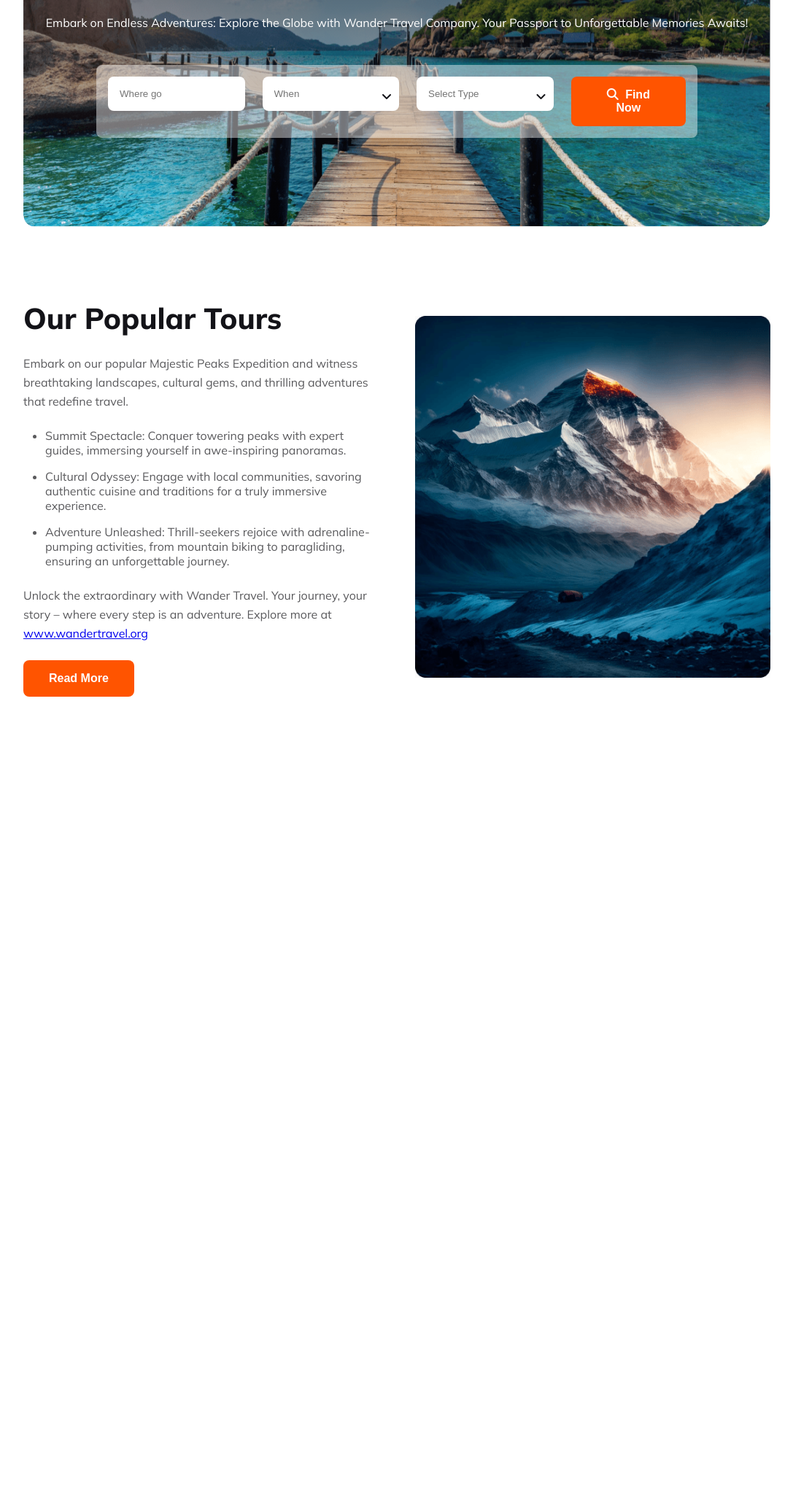
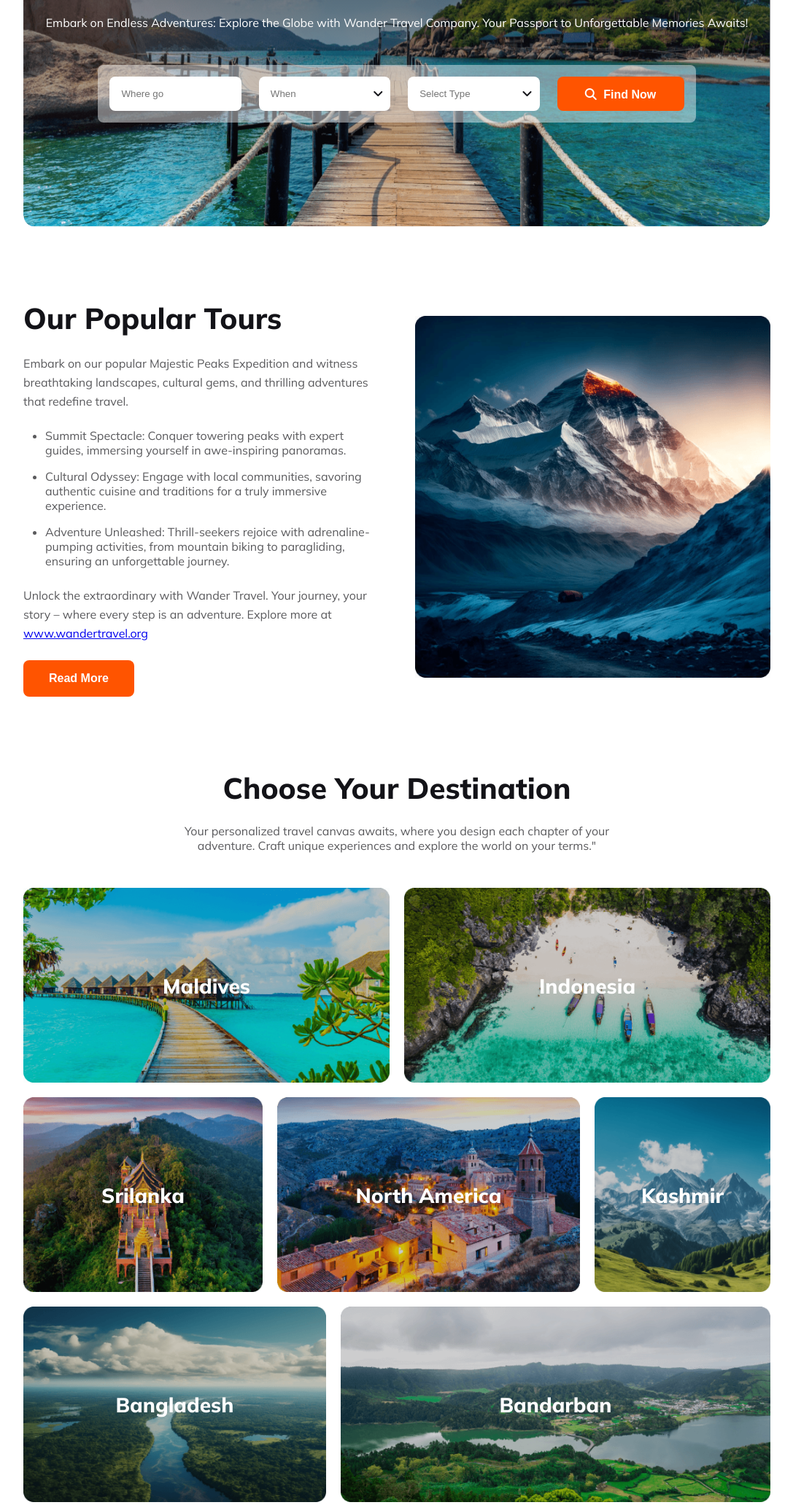
Before and after one commit to shahin-hossain-dev/wander-travel-2, a plain HTML site: page index.html in a window 1280 px wide. Shown: the part 341-2404 px from the top of the page at 73% size, without its empty margins (96-1183 px from the left). Before the commit the page ends 1296 px from the top, so only its background shows below. Drawn offline with Linux system fonts and the light colour scheme.

Commit message:
destination section added & responsive finished

```diff
--- a/index.html
+++ b/index.html
@@ -51,7 +51,10 @@
                         <i class="fa-solid fa-angle-down text-primary"></i>
                         <input type="text" name="" id="" placeholder="Select Type">
                     </div>
-                    <button class="btn-primary"><i class="fa-solid fa-magnifying-glass"></i> Find Now </button>
+                    <div class="">
+                        <button class="btn-location-search"><i class="fa-solid fa-magnifying-glass"></i>
+                            Find Now </button>
+                    </div>
                 </div>
             </div>
         </header>
@@ -84,10 +87,48 @@
                             target="_blank">www.wandertravel.org</a>
                     </p>
                     <button class="btn-primary">Read More</button>
-
                 </div>
                 <div class="popular-tour-img">
                     <img src="./images/popular-tour.png" alt="">
+                </div>
+            </section>
+            <!-- chose your destination section start-->
+            <section class="destination-container">
+                <div class="destination-content">
+                    <h2 class="destination-title text-primary">Choose Your Destination</h2>
+                    <p class="text-secondary destination-description">Your personalized travel canvas awaits, where you
+                        design each chapter of your adventure. Craft unique experiences and explore the world on your
+                        terms."</p>
+                </div>
+                <div class="destination-img-container">
+                    <div class="destination-img destination-1">
+                        <h3 class="destination-location">Maldives</h3>
+                        <img src="./images/Rectangle 5.png" alt="">
+                    </div>
+                    <div class="destination-img destination-2">
+                        <h3 class="destination-location">Indonesia</h3>
+                        <img src="./images/Rectangle 8.png" alt="">
+                    </div>
+                    <div class="destination-img destination-3">
+                        <h3 class="destination-location">Srilanka</h3>
+                        <img src="./images/Rectangle 6.png" alt="">
+                    </div>
+                    <div class="destination-img destination-4">
+                        <h3 class="destination-location">North America</h3>
+                        <img src="./images/Rectangle 7.png" alt="">
+                    </div>
+                    <div class="destination-img destination-5">
+                        <h3 class="destination-location">Kashmir</h3>
+                        <img src="./images/Rectangle 9.png" alt="">
+                    </div>
+                    <div class="destination-img destination-6">
+                        <h3 class="destination-location">Bangladesh</h3>
+                        <img src="./images/Rectangle 11.png" alt="">
+                    </div>
+                    <div class="destination-img destination-7">
+                        <h3 class="destination-location">Bandarban</h3>
+                        <img src="./images/Rectangle 10.png" alt="">
+                    </div>
                 </div>
             </section>
         </main>
--- a/styles/style.css
+++ b/styles/style.css
@@ -36,6 +36,7 @@ body {
     border-radius: 8px;
     font-size: 16px;
 }
+
 
 /* nav section style  */
 nav {
@@ -107,13 +108,9 @@ nav {
     margin: 0 auto;
     border-radius: 8px;
     display: flex;
-    width: calc(100% - 200px);
+    width: calc(100% - 20%);
     justify-content: center;
     gap: 24px;
-}
-
-.location-search div {
-    position: relative;
 }
 
 .location-search input {
@@ -124,15 +121,33 @@ nav {
     outline: 0;
 }
 
+.btn-location-search {
+    height: 47px;
+    font-weight: 700;
+    background-color: #FF5400;
+    padding: 16px 35px;
+    color: #ffffff;
+    border: 0;
+    border-radius: 8px;
+    font-size: 16px;
+    width: 174px;
+}
+
 .fa-magnifying-glass {
     margin-right: 5px;
+}
+
+.location-search div {
+    position: relative;
 }
 
 .fa-angle-down {
     width: 24px;
     position: absolute;
     right: 0;
-    top: 30%;
+    top: 50%;
+    transform: translateY(-50%);
+
 }
 
 /* popular tour section  */
@@ -174,6 +189,87 @@ nav {
 
 .popular-tour-img img {
     width: 100%;
+}
+
+/* destination section style */
+.destination-container {
+    margin-top: 100px;
+
+}
+
+.destination-content {
+    text-align: center;
+    margin-bottom: 48px;
+}
+
+.destination-title {
+    font-size: 40px;
+    font-weight: 800;
+    margin-bottom: 24px;
+}
+
+.destination-description {
+    margin: 0 200px;
+}
+
+.destination-img-container {
+    display: grid;
+    grid-template-columns: repeat(12, 1fr);
+    grid-template-rows: repeat(3, 1fr);
+    gap: 20px;
+}
+
+.destination-1 {
+    grid-column: 1 / span 6;
+}
+
+.destination-2 {
+    grid-column: 7 / span 6;
+}
+
+.destination-3 {
+    grid-column: 1 / span 4;
+    grid-row: 2 / span 1;
+}
+
+.destination-4 {
+    grid-column: 5 / span 5;
+    grid-row: 2 / span 1;
+}
+
+.destination-5 {
+    grid-column: 10 / span 3;
+    grid-row: 2 / span 1;
+}
+
+.destination-6 {
+    grid-column: 1 / span 5;
+    grid-row: 3 / span 1;
+}
+
+.destination-7 {
+    grid-column: 6 / span 7;
+    grid-row: 3 / span 1;
+}
+
+
+.destination-img img {
+    width: 100%;
+    height: 100%;
+}
+
+.destination-img {
+    position: relative;
+}
+
+.destination-location {
+    position: absolute;
+    font-size: 28px;
+    font-weight: 800;
+    color: #ffffff;
+    top: 50%;
+    left: 50%;
+    transform: translate(-50%, -50%);
 }
 
 /* Responsive for Mobile Device */
@@ -222,10 +318,71 @@ nav {
         margin-bottom: 32px;
     }
 
-    /* popular tour style */
+    .btn-location-search {
+        width: 100%;
+    }
+
+    /* popular tour section style */
     .popular-tour-container {
         flex-direction: column;
         margin-top: 50px;
     }
 
+    /* destination section style */
+    .destination-title {
+        font-size: 30px;
+    }
+
+    .destination-description {
+        margin: 0 24px;
+    }
+
+
+    .destination-img-container {
+        grid-template-columns: 1fr;
+        grid-template-rows: 7fr;
+    }
+
+    .destination-1 {
+        grid-column: 1 / span 1;
+        grid-row: 1 / span 1;
+    }
+
+    .destination-2 {
+        grid-column: 1 / span 1;
+        grid-row: 2 / span 1;
+    }
+
+    .destination-3 {
+        grid-column: 1 / span 1;
+        grid-row: 3 / span 1;
+    }
+
+    .destination-4 {
+        grid-column: 1 / span 1;
+        grid-row: 4 / span 1;
+    }
+
+    .destination-5 {
+        grid-column: 1 / span 1;
+        grid-row: 5 / span 1;
+    }
+
+    .destination-6 {
+        grid-column: 1 / span 1;
+        grid-row: 6 / span 1;
+    }
+
+    .destination-7 {
+        grid-column: 1 / span 1;
+        grid-row: 7 / span 1;
+    }
+
+    .destination-img img {
+        width: 100%;
+        height: 335px;
+        object-fit: cover;
+        border-radius: 16px;
+    }
+
 }
```
